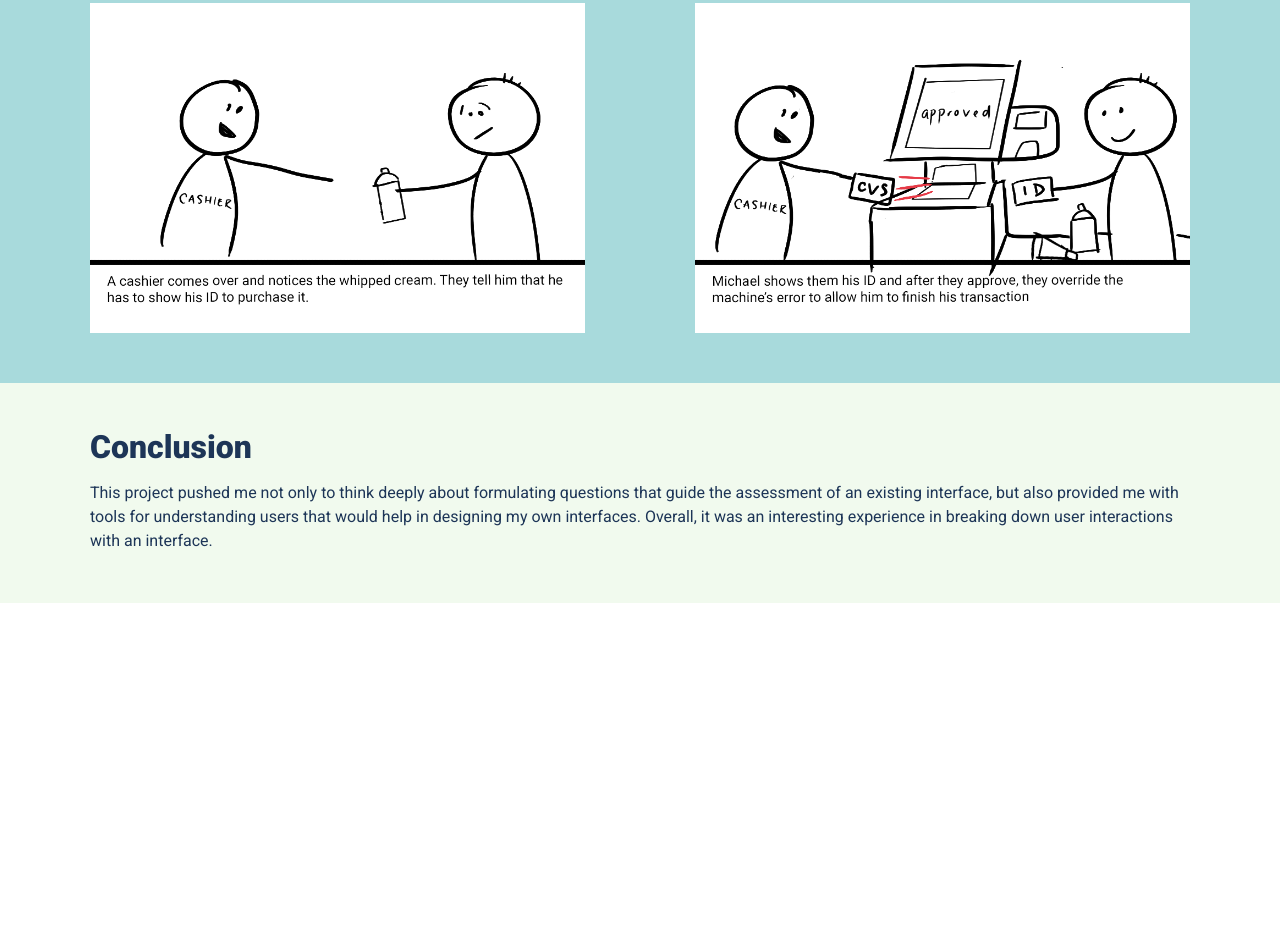
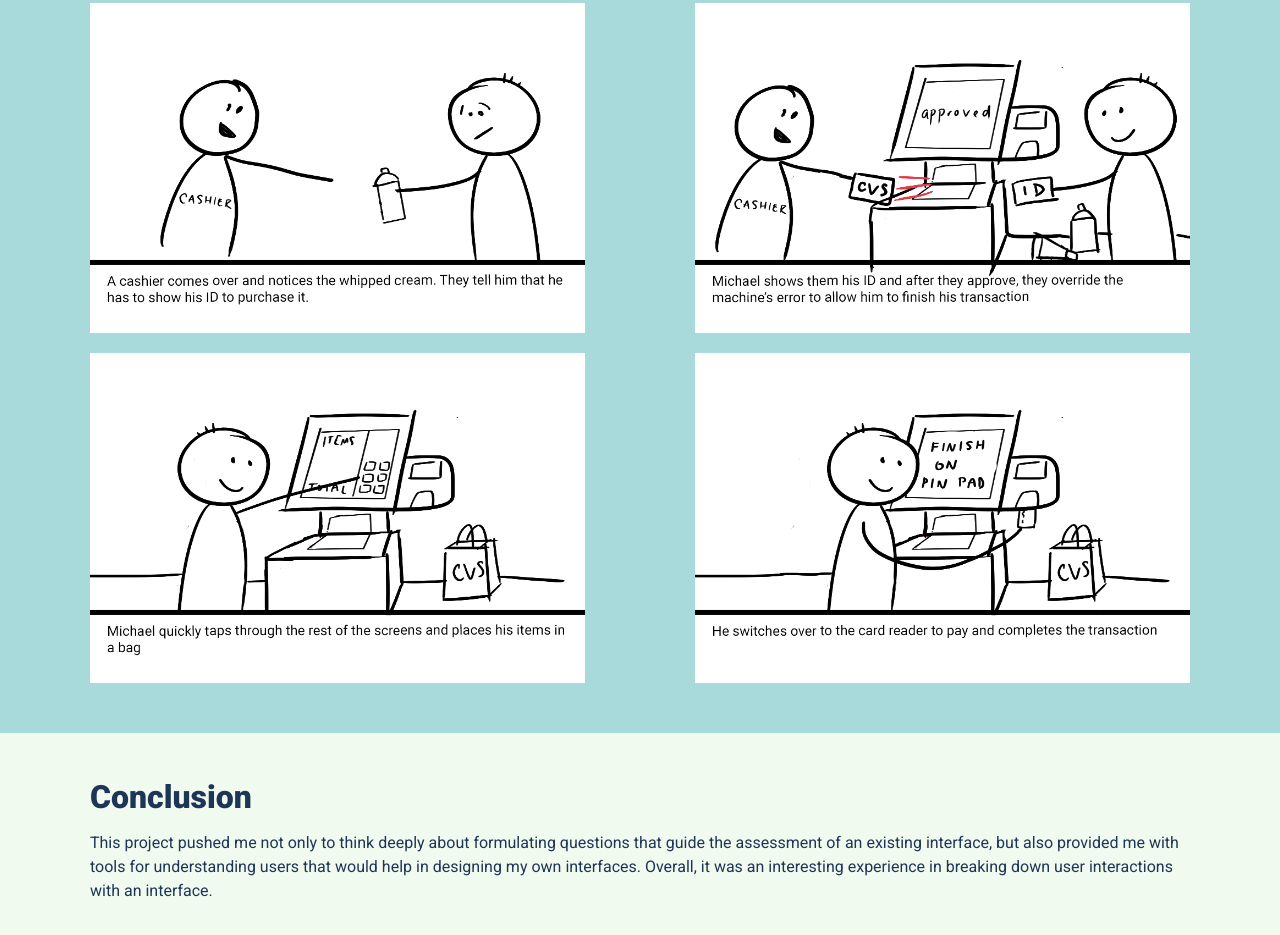
Before and after one commit to sleepysloth218/personas-storyboarding, a plain HTML site: page index.html in a window 1280 px wide. Shown: the part 4273-5208 px from the top of the page. Before the commit the page ends 4876 px from the top, so only its background shows below. Drawn offline with Linux system fonts and the light colour scheme.

Commit message:
fixed storyboard

```diff
--- a/index.html
+++ b/index.html
@@ -212,6 +212,12 @@
                     <div class="grid-item">
                         <img src="assets/storyboard/6.png" alt="">
                     </div>
+                    <div class="grid-item">
+                        <img src="assets/storyboard/7.png" alt="">
+                    </div>
+                    <div class="grid-item">
+                        <img src="assets/storyboard/8.png" alt="">
+                    </div>
                 </div>
 
             </div>
```
Also changed, not shown: assets/storyboard/7.png (added), assets/storyboard/8.png (added).
